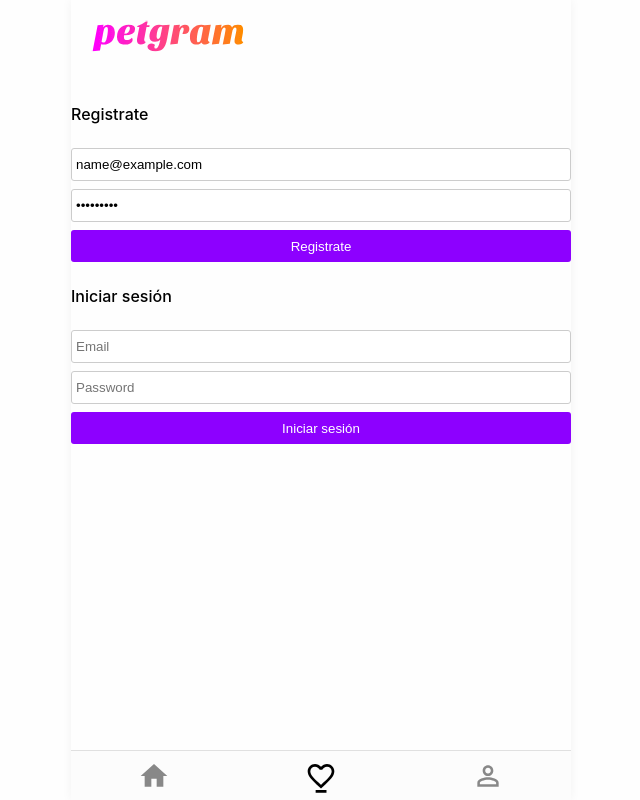
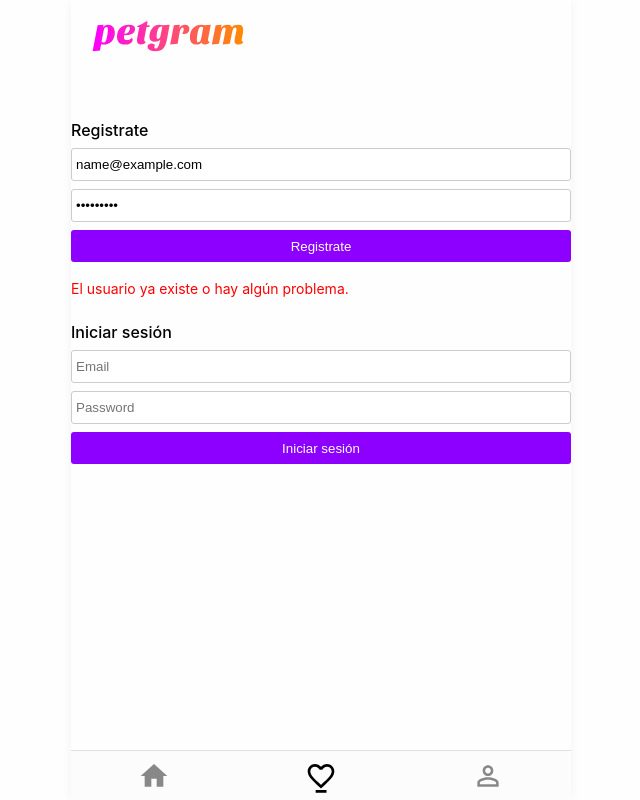
Before and after one commit to hectormr206/petgram, a React app: page /favs in a window 1280 px wide. Both pictures are taken after typing "name@example.com", "Sample123" into the empty fields and a click on the button "Registrate". Shown: the whole page, without its empty margins (319-959 px from the left). Built offline with nearby package versions, Linux system fonts and the light colour scheme; no server answers.

Commit message:
Check load status and error when registering a user

```diff
--- a/src/components/UserForm/index.js
+++ b/src/components/UserForm/index.js
@@ -1,8 +1,8 @@
 import React from 'react'
 import { useInputValue } from '../../hooks/useInputValue'
-import { Title, Form, Input, Button } from './styles'
+import { Title, Form, Input, Button, Error } from './styles'
 
-export const UserForm = ({ error, onSubmit, title }) => {
+export const UserForm = ({ error, onSubmit, title, disabled }) => {
   const email = useInputValue('')
   const password = useInputValue('')
 
@@ -16,13 +16,13 @@
 
   return (
     <>
-      <Title>{title}</Title>
-      <Form onSubmit={handleSubmit}>
-        <Input placeholder='Email' {...email} />
-        <Input placeholder='Password' type='password' {...password} />
-        <Button>{title}</Button>
+      <Form disabled={disabled} onSubmit={handleSubmit}>
+        <Title>{title}</Title>
+        <Input placeholder='Email' {...email} disabled={disabled} />
+        <Input placeholder='Password' type='password' {...password} disabled={disabled} />
+        <Button disabled={disabled}>{title}</Button>
       </Form>
-      {error && <span>{error}</span>}
+      {error && <Error>{error}</Error>}
     </>
   )
 }
--- a/src/components/UserForm/styles.js
+++ b/src/components/UserForm/styles.js
@@ -17,6 +17,9 @@
   width: 100%;
   border: 1px solid #ccc;
   border-radius: 3px;
+  &[disabled] {
+    opacity: .26;
+  }
 `
 
 export const Button = styled.button`
@@ -27,4 +30,12 @@
   background: #8d00ff;
   color: #fff;
   border-radius: 3px;
+  &[disabled] {
+    opacity: .26;
+  }
 `
+
+export const Error = styled.span`
+  font-size: 14px;
+  color: red;
+`
--- a/src/hooks/useRegisterMutation.js
+++ b/src/hooks/useRegisterMutation.js
@@ -6,6 +6,6 @@
   }
 `
 export const useRegisterMutation = () => {
-  const [registerMutation] = useMutation(REGISTER)
-  return { registerMutation }
+  const [registerMutation, { data, loading, error }] = useMutation(REGISTER)
+  return { registerMutation, data, loading, error }
 }
--- a/src/pages/NotRegisteredUser.js
+++ b/src/pages/NotRegisteredUser.js
@@ -4,7 +4,7 @@
 import { useRegisterMutation } from '../hooks/useRegisterMutation'
 
 export const NotRegisteredUser = () => {
-  const { registerMutation } = useRegisterMutation()
+  const { registerMutation, data, loading, error } = useRegisterMutation()
 
   return (
     <Context.Consumer>
@@ -15,9 +15,12 @@
             const variables = { input }
             registerMutation({ variables }).then(activateAuth)
           }
+
+          const errorMsg = error && 'El usuario ya existe o hay algún problema.'
+
           return (
             <>
-              <UserForm onSubmit={onSubmit} title='Registrate' />
+              <UserForm onSubmit={onSubmit} error={errorMsg} title='Registrate' disabled={loading} />
               <UserForm onSubmit={activateAuth} title='Iniciar sesión' />
             </>
           )
```
